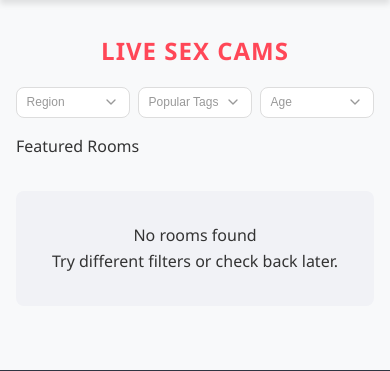
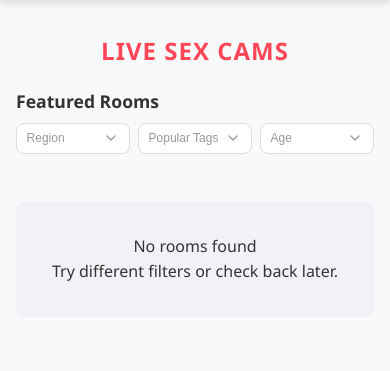
Before and after one commit to pencocaste/cambaddies-net, a PHP site: page / in a window 390 px wide. Shown: the part 125-496 px from the top of the page. Run offline with PHP 8.4, Linux system fonts and the light colour scheme; data that the repository does not hold is empty.

Commit message:
Fix filters positioning - move above cards instead of overlay
- Add section-header container to hold title and filters side by side
- Remove absolute positioning from dropdown-filters
- Filters now appear in a row above the room cards
- Update responsive styles for mobile layout

```diff
--- a/assets/styles.css
+++ b/assets/styles.css
@@ -130,16 +130,29 @@ main {
     letter-spacing: 1px;
 }
 
-/* Featured section with filters overlay */
+/* Featured section with filters */
 .featured {
     position: relative;
 }
 
-/* Dropdown Filters - positioned over grid */
+/* Section header with title and filters */
+.section-header {
+    display: flex;
+    justify-content: space-between;
+    align-items: center;
+    margin-bottom: 1rem;
+    flex-wrap: wrap;
+    gap: 0.5rem;
+}
+
+.section-title {
+    font-size: 1.1rem;
+    font-weight: 600;
+    color: var(--text-color);
+}
+
+/* Dropdown Filters - positioned next to title */
 .dropdown-filters {
-    position: absolute;
-    top: 0;
-    right: 0;
     display: flex;
     gap: 0.5rem;
     z-index: 50;
@@ -585,11 +598,15 @@ footer {
         font-size: 1.5rem;
     }
 
+    .section-header {
+        flex-direction: column;
+        align-items: stretch;
+    }
+
     .dropdown-filters {
-        position: relative;
         flex-direction: row;
         flex-wrap: wrap;
-        margin-bottom: 1rem;
+        width: 100%;
     }
 
     .dropdown-filter {
--- a/includes/templates.php
+++ b/includes/templates.php
@@ -355,9 +355,10 @@ function renderMainContent($pageConfig, $rooms, $totalRooms) {
         </section>
 
         <section class="featured">
-            ' . $filtersHtml . '
-
-            <div class="section-title" id="rooms-title">' . ($gender ? $title : 'Featured Rooms') . '</div>
+            <div class="section-header">
+                <div class="section-title" id="rooms-title">' . ($gender ? $title : 'Featured Rooms') . '</div>
+                ' . $filtersHtml . '
+            </div>
             <div class="loader-container hidden" id="rooms-loader">
                 <div class="loader"></div>
             </div>
```
